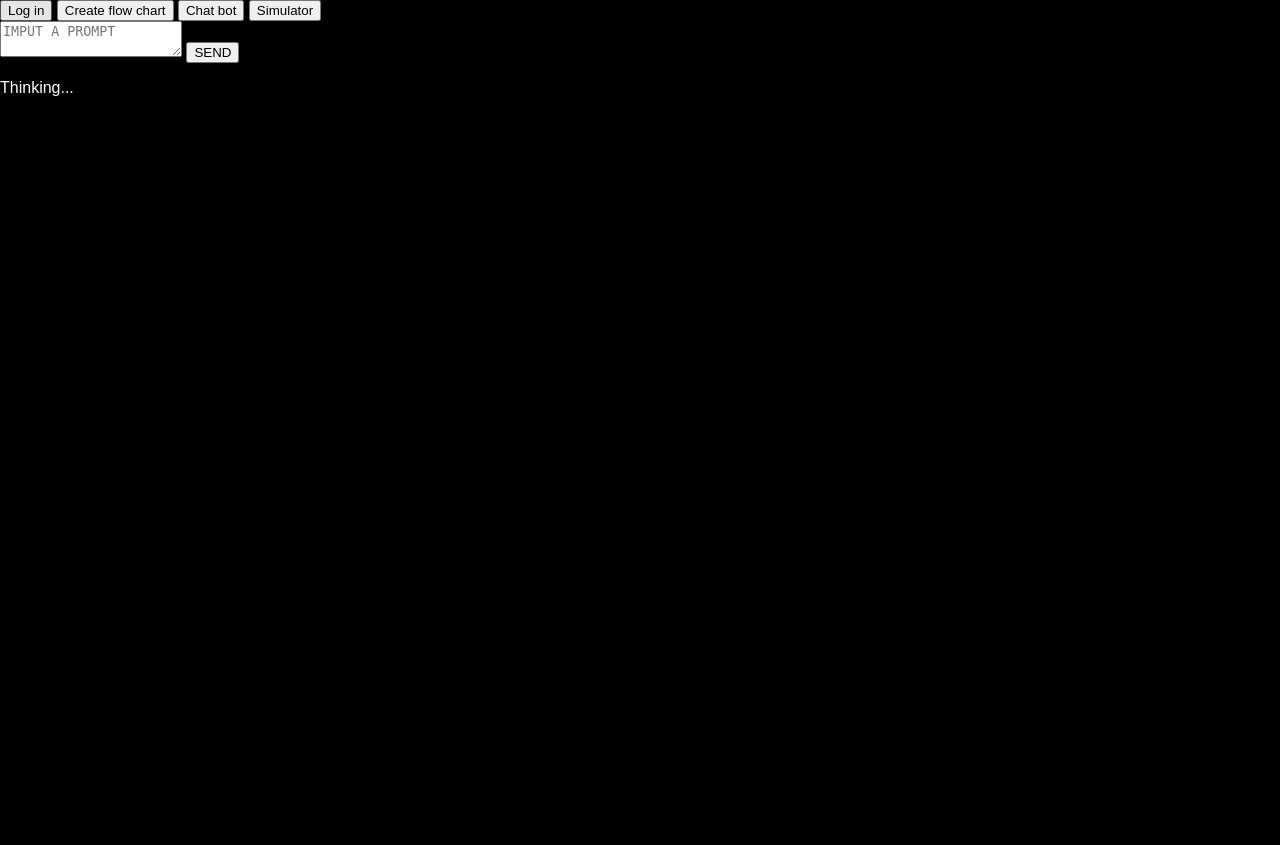
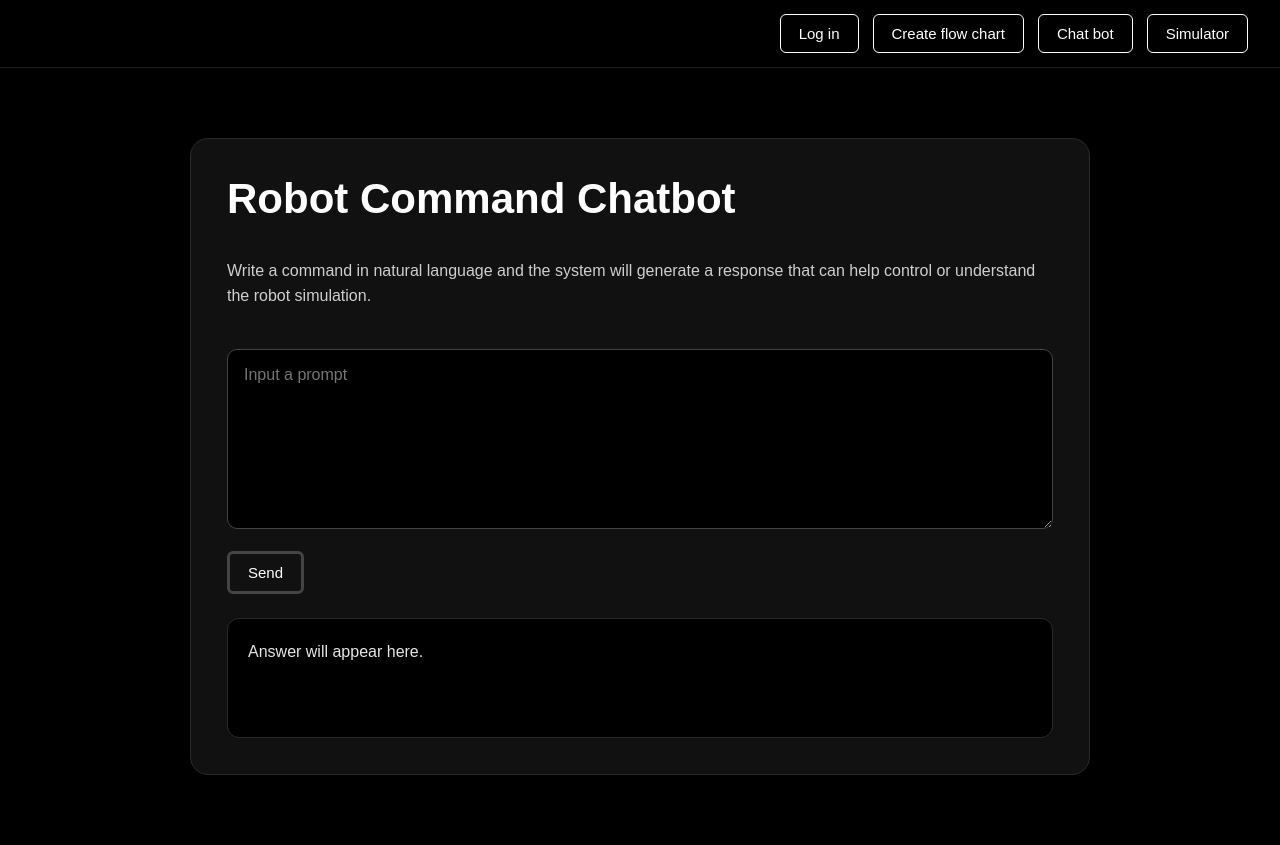
Before and after one commit to jpdelacruz872/Intuitive-Education-Platform-for-Line-Manufacturing-Learning, a Flask app: template templates/chatbot.html in a window 1280 px wide. Before the commit the page ends 96 px from the top, so only its background shows below. Run offline with Flask 3, Linux system fonts and the light colour scheme; the template is opened without the code that fills it, so the values that code supplies are empty.

Commit message:
Integro chatbot y simulador de Juan Pablo

```diff
--- a/static/script.js
+++ b/static/script.js
@@ -1,37 +1,58 @@
-const chatbot_btn = document.getElementById('chatbot_btn');
-const send_btn = document.getElementById('send_button');
-const answer = document.getElementById('gemini_answer');
-const servidor_btn = document.getElementById('simulator_btn');
+const chatbotBtn = document.getElementById("chatbot_btn");
+const simulatorBtn = document.getElementById("simulator_btn");
+const sendBtn = document.getElementById("send_button");
+const answer = document.getElementById("gemini_answer");
 
-chatbot_btn.addEventListener('click', () => {
-    window.location.href = '/chatbot';
+if (chatbotBtn) {
+    chatbotBtn.addEventListener("click", () => {
+        window.location.href = "/chatbot";
     });
+}
 
-servidor_btn.addEventListener('click', () => {
-    window.location.href = '/simulator';
+if (simulatorBtn) {
+    simulatorBtn.addEventListener("click", () => {
+        window.location.href = "/simulator";
     });
+}
 
-send_btn.addEventListener('click', async () => {
-    const prompt = document.getElementById('prompt_input').value;
+if (sendBtn) {
+    sendBtn.addEventListener("click", async () => {
+        const promptInput = document.getElementById("prompt_input");
+        const prompt = promptInput ? promptInput.value.trim() : "";
 
-    const response = await fetch('/api/chatbot', {
-        method: 'POST',
+        if (!prompt) {
+            if (answer) {
+                answer.innerText = "Please write a prompt first.";
+            }
+            return;
+        }
+
+        if (answer) {
+            answer.innerText = "Thinking...";
+        }
+
+        try {
+            const response = await fetch("/api/chatbot", {
+                method: "POST",
                 headers: {
-            'Content-Type': 'application/json'
+                    "Content-Type": "application/json"
                 },
-        body: JSON.stringify({prompt: prompt})
+                body: JSON.stringify({ prompt: prompt })
             });
 
             const data = await response.json();
 
-    if (data.reply){
+            if (answer) {
+                if (data.reply) {
                     answer.innerText = data.reply;
+                } else {
+                    answer.innerText = data.error || "Something went wrong.";
                 }
-    else {
-        answer.innerText = data.error;
+            }
+        } catch (error) {
+            if (answer) {
+                answer.innerText = "Connection error: " + error.message;
+            }
         }
     });
-
-if (answer) {
-    answer.innerText = 'Thinking...';
 }
--- a/static/style.css
+++ b/static/style.css
@@ -378,3 +378,101 @@ body.login-page {
     justify-content: center; /* Los centra horizontalmente */
     gap: 30px; /* <--- Esta es la clave: crea un hueco de 30px entre ellos */
 }
+/* Chatbot page */
+.chatbot_page,
+.simulator_page {
+    min-height: calc(100vh - 70px);
+    padding: 70px 90px;
+    background-color: var(--black);
+    color: var(--white);
+}
+
+.chatbot_panel,
+.simulator_panel {
+    max-width: 900px;
+    margin: 0 auto;
+    background-color: #111111;
+    border: 1px solid #2a2a2a;
+    border-radius: 18px;
+    padding: 36px;
+}
+
+.chatbot_panel h1,
+.simulator_panel h1 {
+    margin-top: 0;
+    font-size: 42px;
+}
+
+.chatbot_panel p,
+.simulator_panel p {
+    color: #cfcfcf;
+    line-height: 1.6;
+}
+
+#prompt_input {
+    width: 100%;
+    min-height: 180px;
+    margin-top: 24px;
+    padding: 16px;
+    resize: vertical;
+    background-color: #000000;
+    color: var(--white);
+    border: 1px solid #444444;
+    border-radius: 10px;
+    font-size: 16px;
+    font-family: Arial, Helvetica, sans-serif;
+}
+
+#prompt_input:focus {
+    outline: none;
+    border-color: var(--white);
+}
+
+#send_button {
+    margin-top: 18px;
+}
+
+.answer_box {
+    margin-top: 24px;
+    padding: 20px;
+    background-color: #000000;
+    border: 1px solid #2a2a2a;
+    border-radius: 12px;
+    min-height: 120px;
+}
+
+#gemini_answer {
+    margin: 0;
+    white-space: pre-wrap;
+    color: #e5e5e5;
+}
+
+#webots {
+    width: 100%;
+    height: 620px;
+    margin-top: 24px;
+    border: 1px solid #2a2a2a;
+    border-radius: 12px;
+    background-color: #000000;
+}
+
+@media (max-width: 900px) {
+    .chatbot_page,
+    .simulator_page {
+        padding: 40px 24px;
+    }
+
+    .chatbot_panel,
+    .simulator_panel {
+        padding: 24px;
+    }
+
+    .chatbot_panel h1,
+    .simulator_panel h1 {
+        font-size: 32px;
+    }
+
+    #webots {
+        height: 420px;
+    }
+}
--- a/templates/chatbot.html
+++ b/templates/chatbot.html
@@ -4,22 +4,48 @@
     <meta charset="UTF-8">
     <meta name="viewport" content="width=device-width, initial-scale=1.0">
     <title>Chatbot</title>
-    <link rel="stylesheet" href="/static/style.css">
+
+    <link rel="stylesheet" href="{{ url_for('static', filename='style.css') }}">
 </head>
 <body>
-    <div class="body">
-        <div class="main_menu">
-            <nav>
+
+    <div id="main_menu">
+        <nav>
+            <a href="{{ url_for('login') }}">
                 <button>Log in</button>
-                <button>Create flow chart</button>
+            </a>
+
+            <button>Create flow chart</button>
+
+            <a href="{{ url_for('chatbot') }}">
                 <button id="chatbot_btn">Chat bot</button>
+            </a>
+
+            <a href="{{ url_for('simulator') }}">
                 <button id="simulator_btn">Simulator</button>
-            </nav>
-        </div>
-        <textarea id="prompt_input" placeholder="IMPUT A PROMPT", type="text"></textarea>
-        <button id="send_button">SEND</button>
-        <p id="gemini_answer">ANSWER</p>
+            </a>
+        </nav>
     </div>
-    <script src="/static/script.js"></script>
+
+    <main class="chatbot_page">
+        <section class="chatbot_panel">
+            <h1>Robot Command Chatbot</h1>
+
+            <p>
+                Write a command in natural language and the system will generate
+                a response that can help control or understand the robot simulation.
+            </p>
+
+            <textarea id="prompt_input" placeholder="Input a prompt"></textarea>
+
+            <button id="send_button" class="secondary_btn">Send</button>
+
+            <div class="answer_box">
+                <p id="gemini_answer">Answer will appear here.</p>
+            </div>
+        </section>
+    </main>
+
+    <script src="{{ url_for('static', filename='script.js') }}"></script>
 </body>
 </html>
```
Also changed, not shown: templates/server.html (+31 -10 lines). Lines whose indentation alone changed are shown as unchanged.
